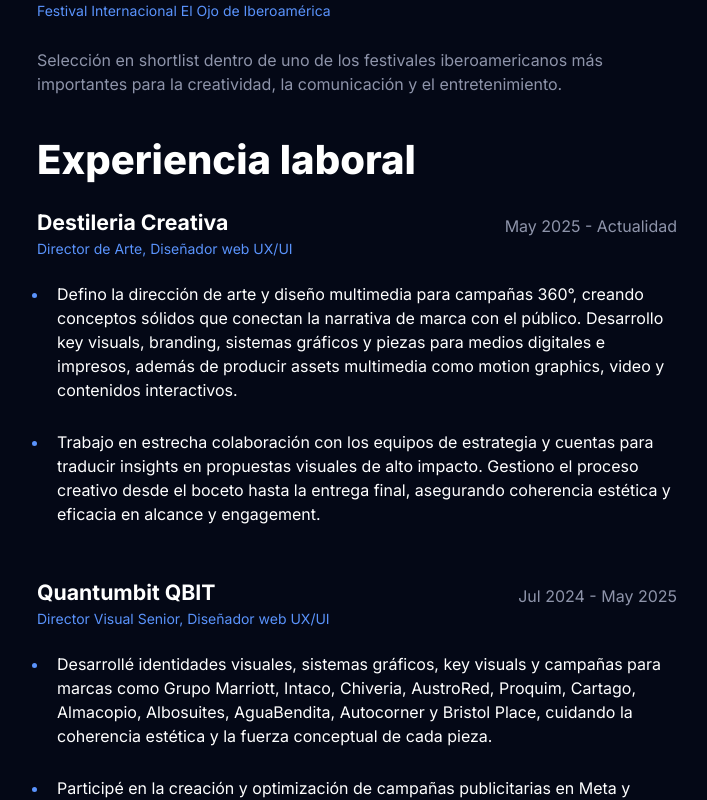
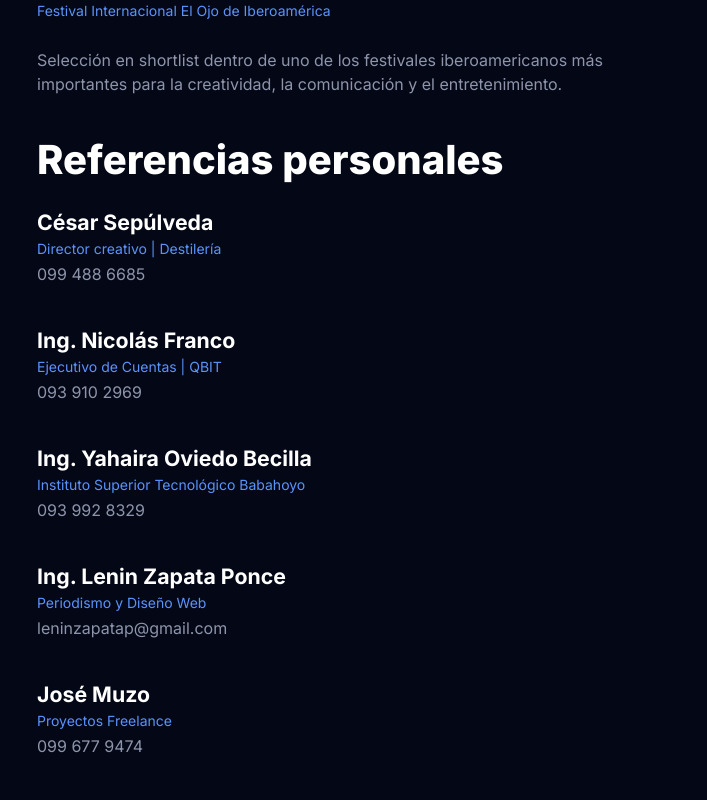
Before and after one commit to hugo97max/pokachufolio, a Next.js app: page /about in a window 1280 px wide. Shown: the part 1000-1800 px from the top of the page, without its empty margins (475-1182 px from the left). Built offline with nearby package versions, Linux system fonts and the light colour scheme.

Commit message:
Render personal references on about page

```diff
--- a/src/app/about/page.tsx
+++ b/src/app/about/page.tsx
@@ -55,6 +55,11 @@ export default function About() {
       title: about.awards.title,
       display: about.awards.display,
       items: about.awards.items.map((award) => award.title),
+    },
+    {
+      title: about.references.title,
+      display: about.references.display,
+      items: about.references.items.map((reference) => reference.name),
     },
     {
       title: about.work.title,
@@ -244,6 +249,30 @@ export default function About() {
             </>
           )}
 
+          {about.references.display && (
+            <>
+              <Heading as="h2" id={about.references.title} variant="display-strong-s" marginBottom="m">
+                {about.references.title}
+              </Heading>
+              <Column fillWidth gap="l" marginBottom="40">
+                {about.references.items.map((reference, index) => (
+                  <Column key={`${reference.name}-${index}`} fillWidth gap="4">
+                    <Text id={reference.name} variant="heading-strong-l">
+                      {reference.name}
+                    </Text>
+                    <Text variant="body-default-s" onBackground="brand-weak">
+                      {reference.role}
+                      {reference.organization && ` | ${reference.organization}`}
+                    </Text>
+                    <Text variant="body-default-m" onBackground="neutral-weak">
+                      {reference.contact}
+                    </Text>
+                  </Column>
+                ))}
+              </Column>
+            </>
+          )}
+
           {about.work.display && (
             <>
               <Heading as="h2" id={about.work.title} variant="display-strong-s" marginBottom="m">
```
